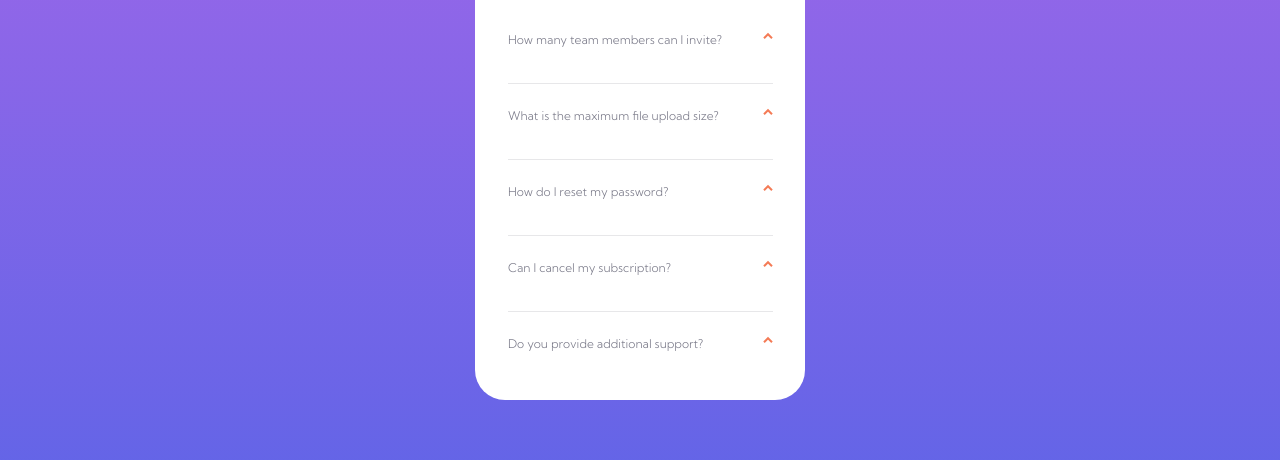
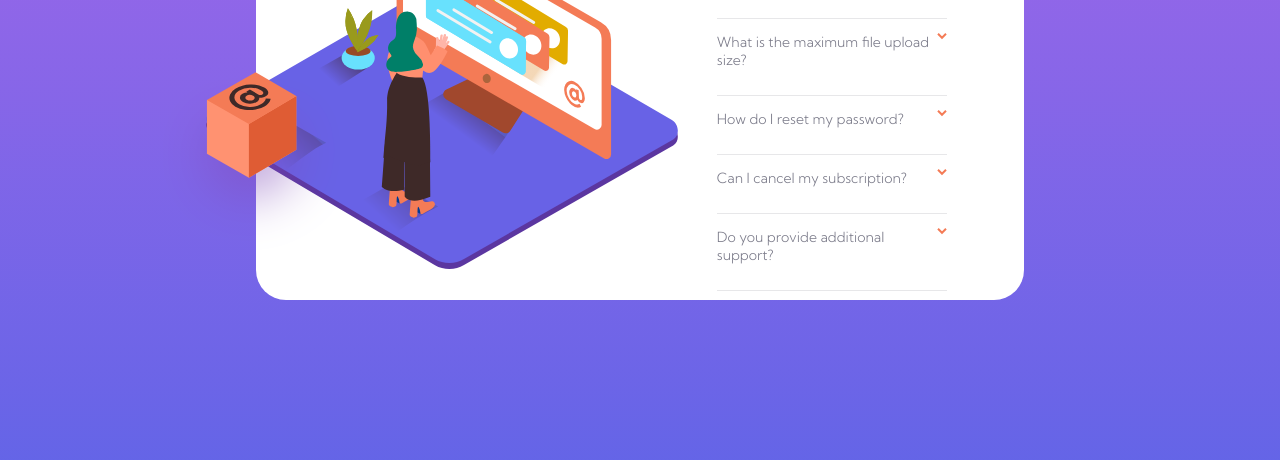
Before and after one commit to Suganya1990/faq-accordion-car-main, a plain HTML site: page index.html in a window 1280 px wide. Shown: the part 340-800 px from the top of the page. Drawn offline with Linux system fonts and the light colour scheme.

Commit message:
css for desktop

```diff
--- a/accordion.js
+++ b/accordion.js
@@ -18,15 +18,19 @@ for(var i  = 0; i< acc.length; i++){
         var panel = this.nextElementSibling;
 
         if(panel.style.maxHeight){
+            this.style.fontWeight='400';
+            this.style.color='hsl(240, 6%, 50%)';
             panel.style.maxHeight = null;
-            this.children[0].style.transform ='scaleY(-1)';
+            this.children[0].style.transform ='scaleY(1)';
 
 
 
         } else{
+            console.log(this)
+            this.style.fontWeight='700';
+            this.style.color='Black';
             panel.style.maxHeight = panel.scrollHeight + 'px';
-            this.children[0].style.transform ='scaleY(1)';
-            div[0].style.height+= panel.style.scrollHeight + 'px'
+            this.children[0].style.transform ='scaleY(-1)';
 
         }
     });
--- a/index.html
+++ b/index.html
@@ -4,7 +4,7 @@
       <meta charset="UTF-8">
       <meta name="viewport" content="width=device-width, initial-scale=1.0">
       <!-- displays site properly based on user's device -->
-      <link rel="stylesheet" href="/style.css">
+      <link rel="stylesheet" href="style.css">
       <link rel="icon" type="image/png" sizes="32x32" href="./images/favicon-32x32.png">
       <link href="https://fonts.googleapis.com/css2?family=Kumbh+Sans:wght@300;700&display=swap" rel="stylesheet">
       <title>FAQ Accordion Card</title>
@@ -16,11 +16,16 @@
    </head>
    <body>
    <div class="accordion__container">
-      <div class="accordion__card">
+      <div  class="accordion__card">
          <div class="accordion__img">
-            <img src="/images/illustration-woman-online-mobile.svg" alt="Women Online">
+
+               <img class="accordion__img--mobile" src="/images/illustration-woman-online-mobile.svg" alt="Women Online">
+               <img class="accordion__img--desktop"src="/images/illustration-woman-online-desktop.svg" alt="">
+               <img class="accordion__img--box" src="images/illustration-box-desktop.svg" alt="">
+
          </div>
          <div class="accordion__content">
+            <div class="accordion__wrapper">
                <div class="accordion__title">
                   <h1 >FAQ</h1>
                </div>
@@ -83,6 +88,8 @@
                </div>
             </div>
          </div>
+      </div>
+   </div>
    <script type="text/javascript" src="/accordion.js"></script>
    </body>
 </html>
--- a/style.css
+++ b/style.css
@@ -38,6 +38,12 @@ body{
  left: 20px;
 
 }
+.accordion__img--desktop{
+    display: none;
+}
+.accordion__img--box{
+    display: none;
+}
 
 .accordion__img::after{
     content: url(/images/bg-pattern-mobile.svg);
@@ -55,7 +61,7 @@ body{
     padding: 1em;
     left: 50%;
     top: 55%;
-    -webkit-transform: translate(-50%, -50%);
+    -webkit-transform : translate(-50%, -50%);
     transform: translate(-50%, -50%);
 
     overflow: auto;
@@ -82,7 +88,7 @@ body{
     color: hsl(240, 6%, 50%);
     background-color: transparent;
     font-family: 'Kumbh Sans';
-    font-size: 12px;
+    font-size: 14px;
     font-weight: 400;
     cursor: pointer;
     text-align: left;
@@ -109,6 +115,145 @@ body{
 
 }
 
-.button__arrow{
-    transform: scaleY(-1);
+
+
+
+
+
+/*  desktop*/
+
+
+
+@media(min-width: 1100px ){
+    .accordion__container{
+        width: 100%;
+        max-height: 100vh;
+        display: flex;
+        align-items: center;
+        justify-content: center;
+    }
+
+    .accordion__card{
+
+        width: 60%;
+        height: 60%;
+        position: relative;
+        left: auto;
+        top: auto;
+        transform: none;
+        background-color: white;
+        border-radius: 30px;
+        display: flex;
+
+    }
+
+    .accordion__img{
+
+        grid-area: left;
+
+        width: 480px;
+        height:600px;
+        position: relative !important;
+        top: 0;
+        left: 0;
+
+        width: 100%;
+
+    }
+
+    .accordion__img--desktop{
+
+        display: unset;
+        top:90px;
+        left: -50px;
+        position: absolute;
+
+    }
+
+    .accordion__img--box{
+        display: unset;
+        position: absolute;
+        top: 250px;
+        left: -100px;
+        z-index: 3;
+        overflow: unset;
+
+    }
+    .accordion__img::after{
+        display: none;
+
+    }
+    .accordion__img--mobile{
+        display: none;
+    }
+    .accordion__content{
+
+        grid-area: right;
+        width: 100%;
+        position: relative;
+        padding: 0;
+        left: 0;
+        top: 0;
+        -webkit-transform: translate(0, 0);
+        transform: translate(0, 0);
+        overflow: auto;
+        display: flex;
+        align-items: center;
+        justify-content: center;
+
+    }
+    .accordion__wrapper{
+        width: 60%;
+    }
+    .accordion__title{
+
+        text-align: left;
+        padding-top: 3em;
+        padding-bottom: 1.5em;
+
+
+    }
+    .accordion__title h1{
+       font-family: 'Kumbh Sans';
+       font-weight: 700;
+    }
+    .accordion__block{
+        border-bottom: 1px solid hsl(240, 5%, 91%);
+
+
+    }
+    .accordion__question{
+
+
+        color: hsl(240, 6%, 50%);
+        background-color: transparent;
+        font-family: 'Kumbh Sans';
+        font-size: 14px;
+        font-weight: 400;
+        cursor: pointer;
+        text-align: left;
+        outline: none;
+        transition: 0.4s;
+        width: 100%;
+        display: flex;
+        justify-content: space-between;
+        margin: 1em 0 ;
+
+    }
+
+
+    .accordion__answer{
+        color:  hsl(237, 12%, 33%);
+        font-family: 'Kumbh Sans';
+        font-size: 12px;
+        font-weight: 400;
+        width: 90%;
+        max-height: 0;
+        overflow: hidden;
+        margin-bottom: 1em;
+        transition: max-height 0.2s ease-out;
+
+    }
+
+
 }
```
Lines whose indentation alone changed are shown as unchanged.
